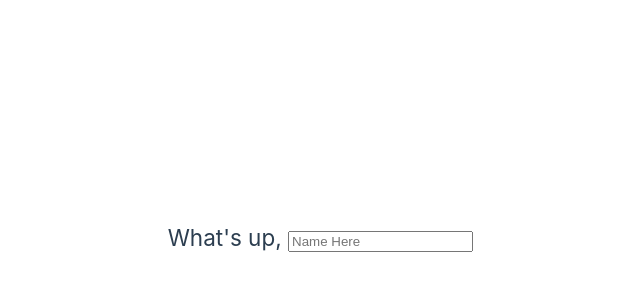
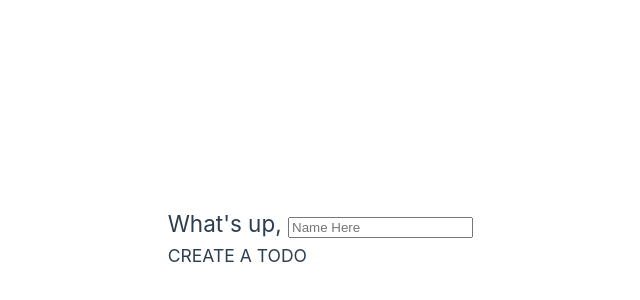
Before and after one commit to Mount-Blanc/to-do-list-v-Vue, a Vue app in the folder To-do/: page / in a window 1280 px wide. Shown: the part 162-462 px from the top of the page, without its empty margins (167-807 px from the left). Built offline with nearby package versions, Linux system fonts and the light colour scheme.

Commit message:
created section for todo list items

```diff
--- a/To-do/src/App.vue
+++ b/To-do/src/App.vue
@@ -31,6 +31,10 @@ onMounted (() => {
         What's up, <input type="text" placeholder="Name Here"
         v-model="name" />
       </h2>
+    </section>
+
+    <section class="create-todo">
+      <h3>CREATE A TODO</h3>
     </section>
 
 
```
